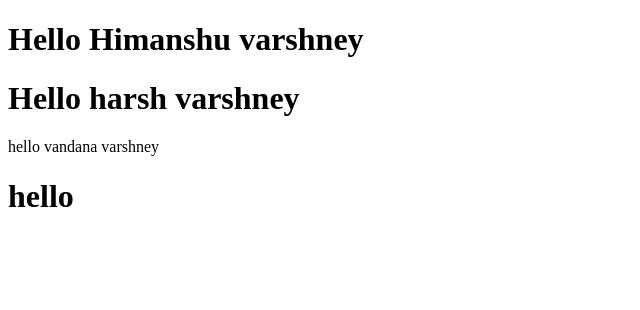
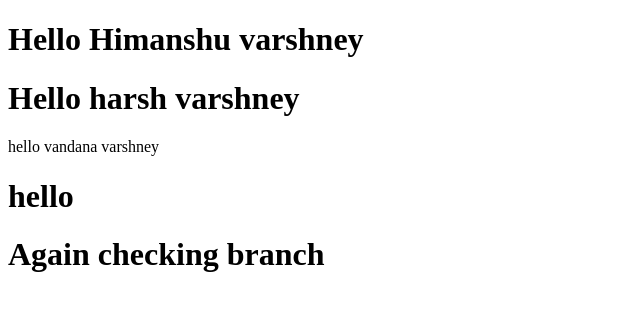
Before and after one commit to himanshuvarshney001/Cohort_Webdevelopment-_2026, a plain HTML site: page index.html in a window 1280 px wide. Shown: the whole page, without its empty margins (0-640 px from the left). Drawn offline with Linux system fonts and the light colour scheme.

Commit message:
checking branch

```diff
--- a/index.html
+++ b/index.html
@@ -10,5 +10,6 @@
     <h1>Hello harsh varshney</h1>
     <head>hello vandana varshney</head>
     <h1>hello</h1>
+    <h1>Again checking branch</h1>
 </body>
 </html>
```
